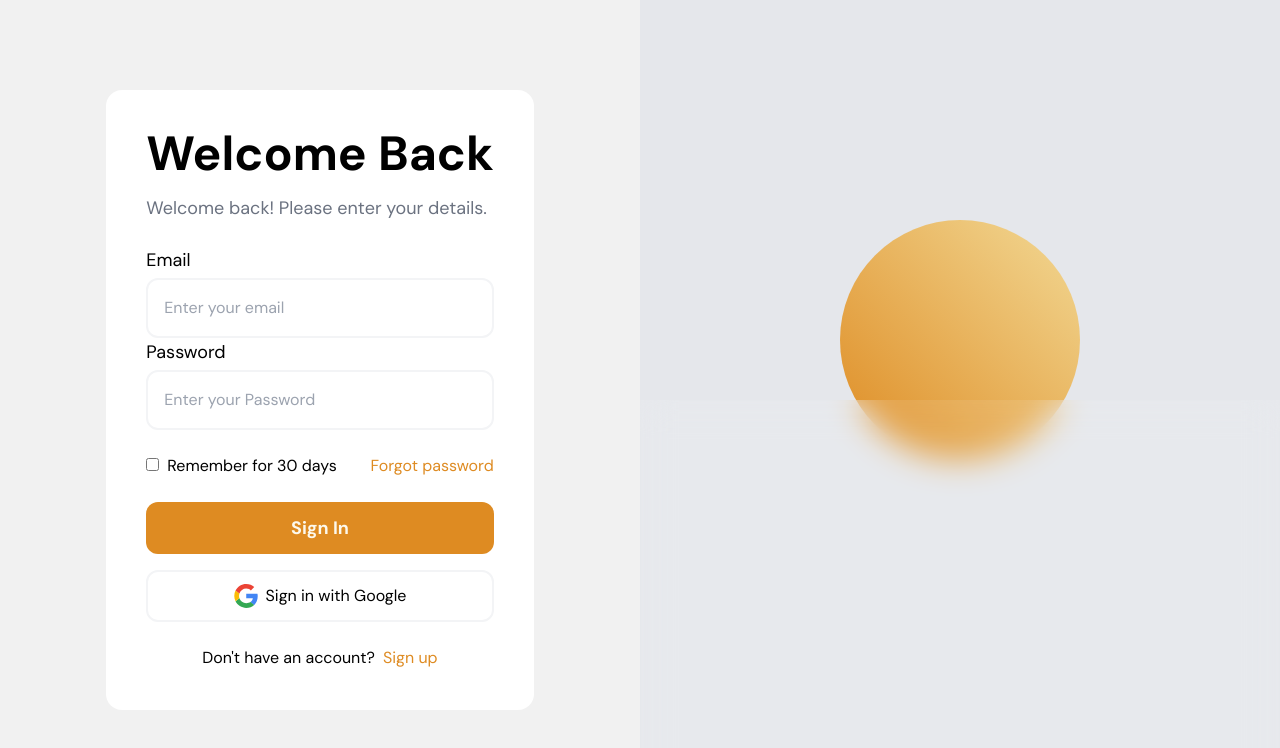
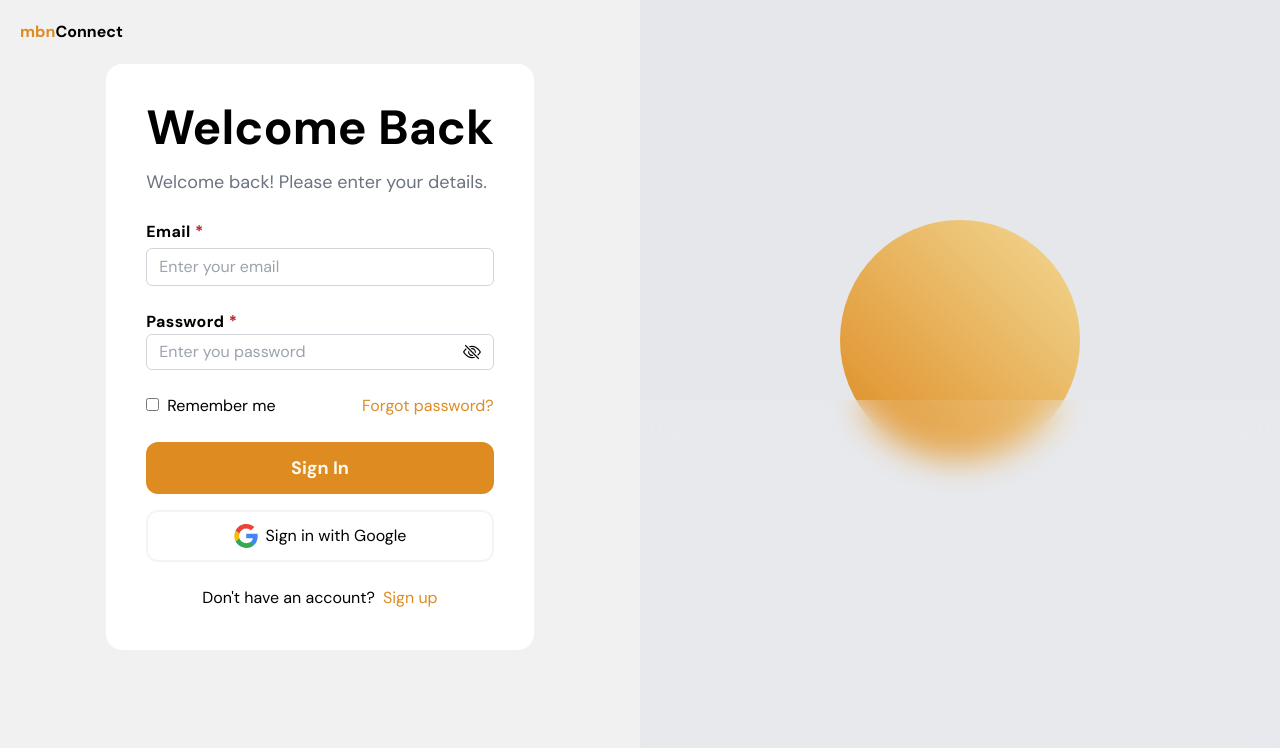
Before and after one commit to shakyasamin/mbn-connect, a React (Vite) app: page / in a window 1280 px wide. Shown: the top 748 px of the page. Built offline with nearby package versions, Linux system fonts and the light colour scheme.

Commit message:
created Input and Password Input component and authmodel

```diff
--- a/src/App.tsx
+++ b/src/App.tsx
@@ -3,8 +3,16 @@ import LoginPage from "./pages/Login/LoginPage";
 function App() {
   return (
     <div className="app flex w-full h-screen">
-      <div className="w-full flex items-center justify-center lg:w-1/2">
-        <LoginPage />
+      <div className="w-full  lg:w-1/2">
+        <div className="w-3/5 p-5">
+          <div className="text-left font-bold">
+            <span className="text-primary-500">mbn</span>Connect
+          </div>
+        </div>
+
+        <div className="flex items-center justify-center">
+          <LoginPage />
+        </div>
       </div>
       <div className=" hidden relative lg:flex items-center justify-center h-full w-1/2 bg-gray-200">
         <div className="w-60 h-60 bg-gradient-to-tr from-primary-500 to-primary-200 rounded-full animate-bounce" />
--- /dev/null
+++ b/src/RequiredIcon.tsx
@@ -0,0 +1,4 @@
+function RequiredIcon() {
+  return <span className="text-red-700">*</span>;
+}
+export default RequiredIcon;
--- /dev/null
+++ b/src/components/error/InvalidMessage.tsx
@@ -0,0 +1,11 @@
+interface InvalidMessageProps {
+  toShow: boolean;
+  message: string | undefined;
+}
+
+function InvalidMessage({ toShow, message }: InvalidMessageProps) {
+  if (!toShow) return null;
+
+  return <div className="text-red-700 tracking-wide self-end">{message}</div>;
+}
+export default InvalidMessage;
--- a/src/components/input/Input.tsx
+++ b/src/components/input/Input.tsx
@@ -1,7 +1,48 @@
-import React from "react";
+import { UseFormRegisterReturn } from "react-hook-form";
 
-const Input = () => {
-  return <div>Input</div>;
-};
+import RequiredIcon from "@/RequiredIcon";
+import InvalidMessage from "../error/InvalidMessage";
 
+interface IInput {
+  label: string;
+  id: string;
+  type?: string;
+  placeholder?: string;
+  haveError: boolean;
+  errorMessage: string | undefined;
+  isRequired: boolean;
+  children: UseFormRegisterReturn<string>;
+}
+
+function Input({
+  label,
+  id,
+  type = "text",
+  haveError,
+  placeholder,
+  errorMessage,
+  isRequired,
+  children,
+}: IInput) {
+  return (
+    <div className="flex w-full flex-col gap-1 self-start text-base">
+      <section className="flex gap-1">
+        <label htmlFor={id} className="font-semibold tracking-wide">
+          {label}&nbsp;
+          {isRequired && <RequiredIcon />}
+        </label>
+        <InvalidMessage toShow={haveError} message={errorMessage} />
+      </section>
+      <input
+        className="w-full rounded-md border border-gray-300 bg-white px-3 py-[0.375rem]
+                    outline-none focus:ring-1 focus:ring-primary-500 "
+        autoComplete="nope"
+        placeholder={placeholder}
+        id={id}
+        type={type}
+        {...children}
+      />
+    </div>
+  );
+}
 export default Input;
--- /dev/null
+++ b/src/components/input/PasswordInput.tsx
@@ -0,0 +1,66 @@
+import { useState } from "react";
+import { BsEye, BsEyeSlash } from "react-icons/bs";
+import { UseFormRegisterReturn } from "react-hook-form";
+
+import InvalidMessage from "../error/InvalidMessage";
+import RequiredIcon from "@/RequiredIcon";
+
+interface IInput {
+  label: string;
+  id: string;
+  type?: string;
+  placeholder?: string;
+  haveError: boolean;
+  errorMessage: string | undefined;
+  isRequired: boolean;
+  children: UseFormRegisterReturn<string>;
+}
+
+function PasswordInput({
+  label,
+  id,
+  type,
+  placeholder,
+  haveError,
+  errorMessage,
+  isRequired,
+  children,
+}: IInput) {
+  const [showPassword, setShowPassword] = useState<boolean>(false);
+
+  const showPinHandler = () => {
+    setShowPassword((prev) => !prev);
+  };
+
+  return (
+    <div>
+      <section className="flex gap-1">
+        <label htmlFor={id} className="fw-semibold font-[600] tracking-wide">
+          {label}&nbsp;
+          {isRequired && <RequiredIcon />}
+        </label>
+
+        <InvalidMessage toShow={haveError} message={errorMessage} />
+      </section>
+
+      <section className="flex items-center justify-center rounded-md border border-gray-300 px-[0.75rem] py-[0.3rem] text-center focus-within:border-primary-500">
+        <input
+          id={id}
+          placeholder={placeholder}
+          className="w-full border-none bg-[#FFFFFF] p-0 focus:outline-none"
+          type={showPassword ? type : "password"}
+          {...children}
+        />
+
+        <i
+          role="button"
+          className="cursor-pointer text-lg"
+          onClick={showPinHandler}
+        >
+          {showPassword ? <BsEye /> : <BsEyeSlash />}
+        </i>
+      </section>
+    </div>
+  );
+}
+export default PasswordInput;
--- /dev/null
+++ b/src/enum/common.ts
@@ -0,0 +1,42 @@
+export enum Status {
+  Idle,
+  Pending,
+  Loading,
+  Succeeded,
+  Failed,
+}
+
+/**
+ * @type
+ * Represent cookies key type
+ */
+export type COOKIES_TYPE = "access_token" | "refresh_token";
+
+/**
+ * @enum
+ * To identify if searched data is showing or all data is showing
+ */
+export enum ShowingDataType {
+  Searched,
+  All,
+}
+
+/**
+ * @enum
+ * Represent status for adding, viewing or editing items on a table.
+ */
+export enum FieldStatus {
+  Idle,
+  View,
+  Edit,
+  Add,
+}
+
+/**
+ * @enum
+ * For table sort
+ */
+export enum OrderBy {
+  Ascending,
+  Descending,
+}
--- /dev/null
+++ b/src/model/authModel.ts
@@ -0,0 +1,9 @@
+export interface ITokenModel {
+  accessToken: string;
+  refreshToken: string;
+}
+
+export interface ILoginModel {
+  email: string;
+  password: string;
+}
--- a/src/pages/Login/LoginPage.tsx
+++ b/src/pages/Login/LoginPage.tsx
@@ -1,3 +1,5 @@
+import LoginForm from "./component/LoginForm";
+
 const LoginPage = () => {
   return (
     <div className="bg-white px-10 py-10 rounded-2xl border-gray-200">
@@ -6,29 +8,17 @@ const LoginPage = () => {
         Welcome back! Please enter your details.
       </p>
       <div className="mt-6">
-        <div>
-          <label className="text-lg font-medium">Email</label>
-          <input
-            className="w-full border-2 border-gray-100 rounded-xl p-4 mt-1 bg-transparent"
-            placeholder="Enter your email"
-          />
-        </div>
-        <div>
-          <label className="text-lg font-medium">Password</label>
-          <input
-            className="w-full border-2 border-gray-100 rounded-xl p-4 mt-1 bg-transparent"
-            placeholder="Enter your Password"
-          />
-        </div>
+        <LoginForm />
+
         <div className="mt-6 flex justify-between">
           <div>
             <input type="checkbox" id="remember" />
             <label htmlFor="remember" className="ml-2 font-medium text-base">
-              Remember for 30 days
+              Remember me
             </label>
           </div>
           <button className="font-medium text-base text-primary-500">
-            Forgot password
+            Forgot password?
           </button>
         </div>
         <div className="mt-6 flex flex-col gap-y-4">
--- /dev/null
+++ b/src/pages/Login/component/LoginForm.tsx
@@ -0,0 +1,49 @@
+import Input from "@/components/input/Input";
+import PinInput from "@/components/input/PasswordInput";
+import { ILoginModel } from "@/model/authModel";
+import { useForm } from "react-hook-form";
+
+function LoginForm() {
+  const {
+    register,
+    formState: { errors },
+  } = useForm<ILoginModel>();
+
+  return (
+    <form className="flex w-full flex-col gap-6">
+      <Input
+        id="email"
+        label="Email"
+        type="text"
+        placeholder="Enter your email"
+        haveError={!!errors.email}
+        errorMessage={errors.email?.message}
+        isRequired={true}
+      >
+        {register("email", {
+          required: {
+            value: true,
+            message: "Cannot be empty!!",
+          },
+        })}
+      </Input>
+      <PinInput
+        id="password"
+        label="Password"
+        placeholder="Enter you password"
+        haveError={!!errors.password}
+        errorMessage={errors.password?.message}
+        isRequired={true}
+      >
+        {register("password", {
+          required: {
+            value: true,
+            message: "Cannot be empty!!",
+          },
+          setValueAs: (value) => (value ? value.trim() : ""),
+        })}
+      </PinInput>
+    </form>
+  );
+}
+export default LoginForm;
```
